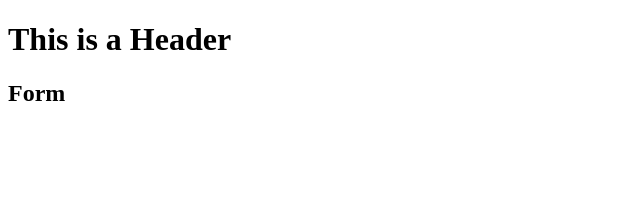
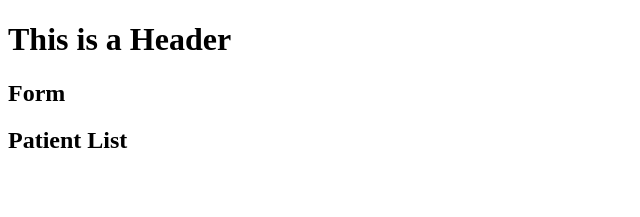
Before and after one commit to lopezisla/react-hospital, a React (Vite) app: page / in a window 1280 px wide. Shown: the top 217 px of the page, without its empty margins (0-640 px from the left). Built offline with nearby package versions, Linux system fonts and the light colour scheme.

Commit message:
create PacientList component

```diff
--- a/src/App.jsx
+++ b/src/App.jsx
@@ -1,11 +1,13 @@
 import Form from "./components/Form";
 import Header from "./components/Header";
+import PatientList from "./components/PatientList";
 
 function App() {
   return (
     <>
       <Header />
       <Form />
+      <PatientList />
     </>
   );
 }
--- a/src/components/Form.jsx
+++ b/src/components/Form.jsx
@@ -1,5 +1,3 @@
-import React from "react";
-
 const Form = () => {
   return (
     <div>
--- a/src/components/Header.jsx
+++ b/src/components/Header.jsx
@@ -1,6 +1,5 @@
-
-function Header() {
+const Header = () => {
   return <h1>This is a Header</h1>;
-}
+};
 
 export default Header;
--- /dev/null
+++ b/src/components/PatientList.jsx
@@ -0,0 +1,5 @@
+const PatientList = () => {
+  return <h2>Patient List</h2>;
+};
+
+export default PatientList;
```
